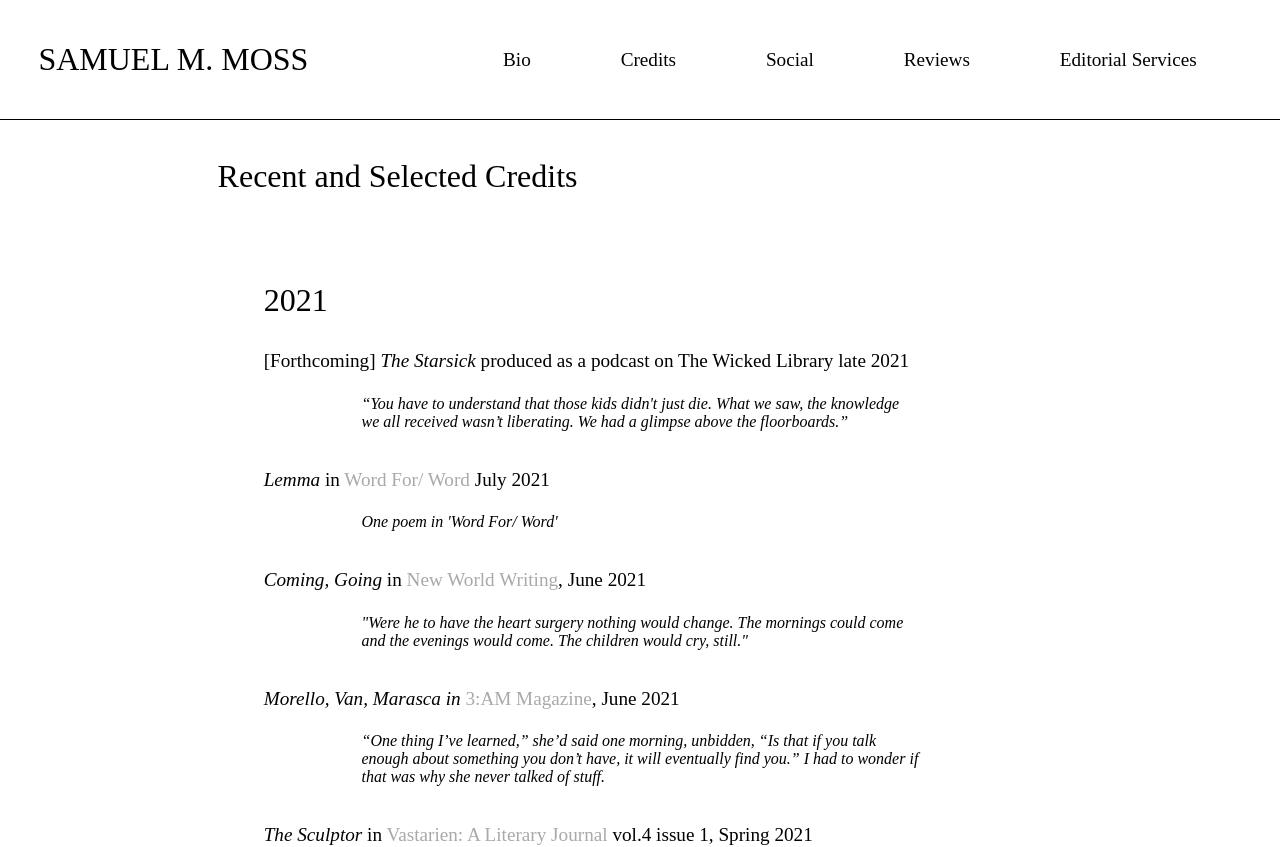
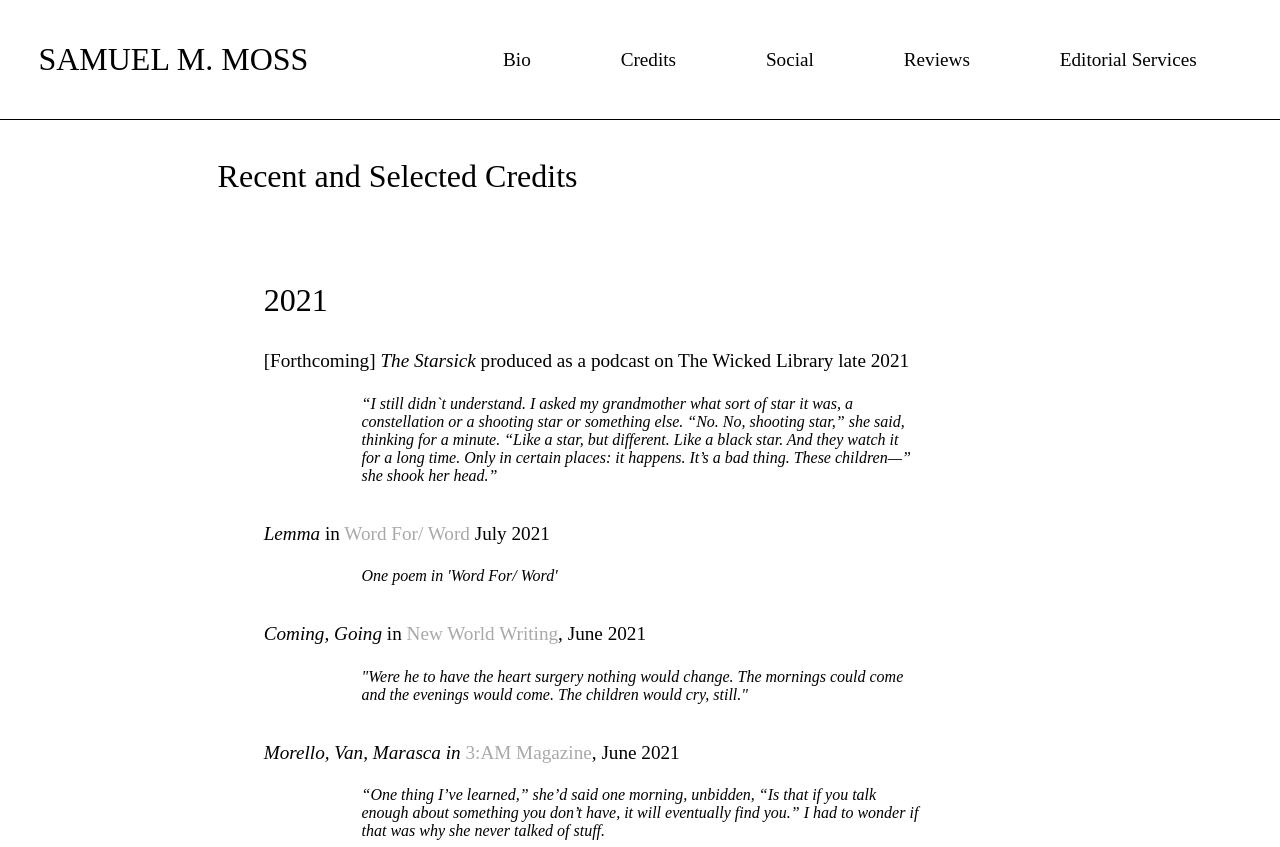
Before and after one commit to perfidiousscript/home_page, a Next.js app: page /credits in a window 1280 px wide. Shown: the top 847 px of the page. Built offline with nearby package versions, Linux system fonts and the light colour scheme.

Commit message:
changes starsick quote

```diff
--- a/public/credits.js
+++ b/public/credits.js
@@ -12,7 +12,7 @@ export const credits = [
       "produced as a podcast on The Wicked Library late 2021",
     ],
     quote:
-      "“You have to understand that those kids didn't just die. What we saw, the knowledge we all received wasn’t liberating. We had a glimpse above the floorboards.”",
+      "“I still didn`t understand. I asked my grandmother what sort of star it was, a constellation or a shooting star or something else. “No. No, shooting star,” she said, thinking for a minute. “Like a star, but different. Like a black star. And they watch it for a long time. Only in certain places: it happens. It’s a bad thing. These children—” she shook her head.”",
   },
   {
     title: [
```
